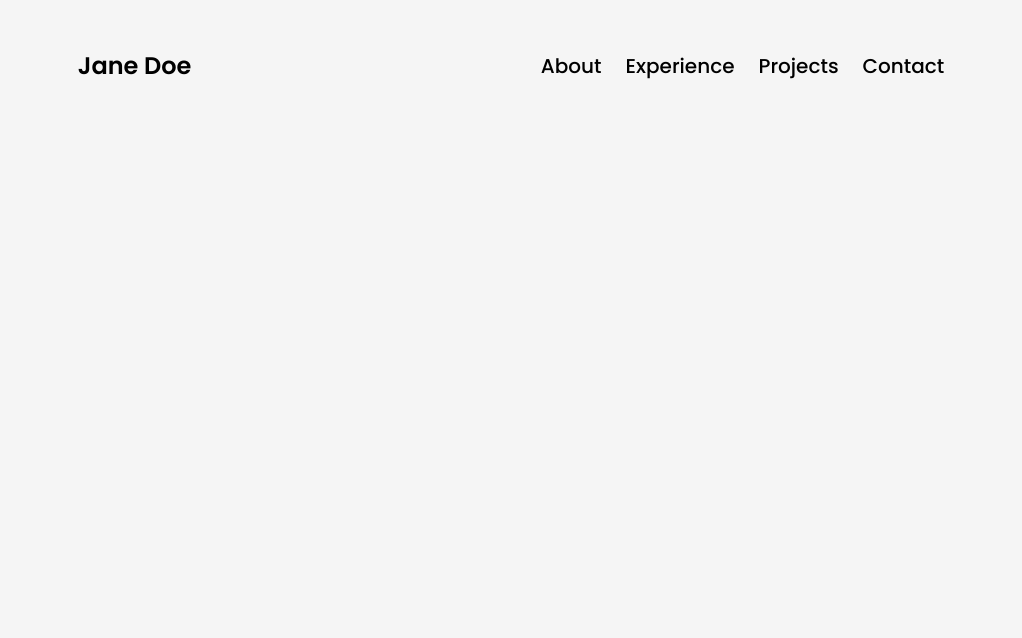
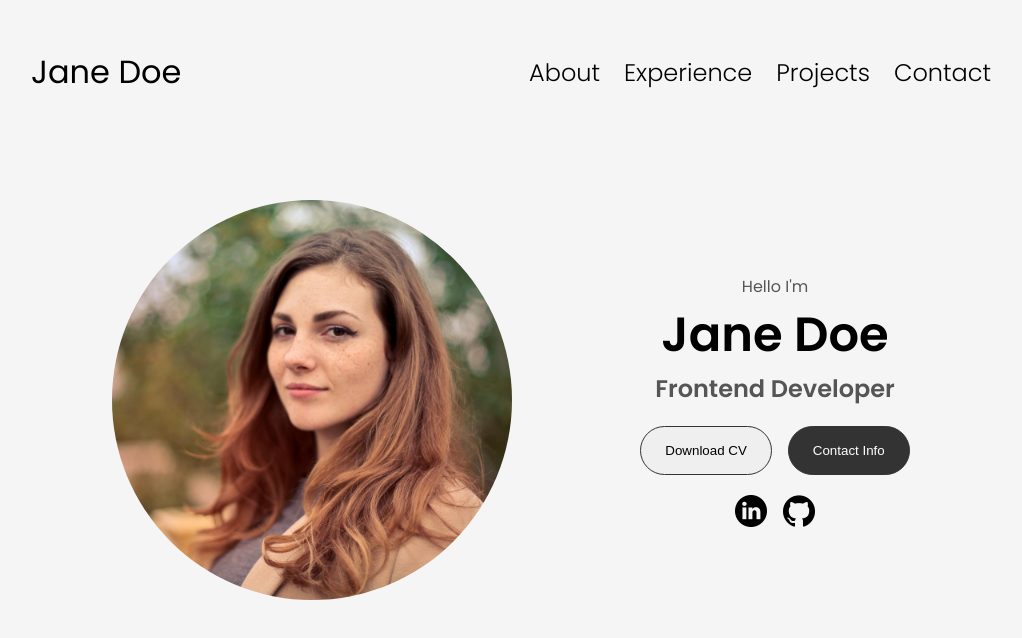
Before and after one commit to Yshika/portfoliov2, a React (Vite) app: page / in a window 1280 px wide. Shown: the top 638 px of the page, without its empty margins (129-1151 px from the left). Built offline with nearby package versions, Linux system fonts and the light colour scheme.

Commit message:
summary section

```diff
--- a/src/App.scss
+++ b/src/App.scss
@@ -1,28 +1,44 @@
 @import url('https://fonts.googleapis.com/css2?family=Poppins:ital,wght@0,100;0,200;0,300;0,400;0,500;0,600;0,700;0,800;0,900;1,100;1,200;1,300;1,400;1,500;1,600;1,700;1,800;1,900&display=swap');
 @import './styles/index.scss';
 
-*{
-  margin: 0 auto;
+* {
+  margin: 0;
   padding: 0;
   box-sizing: border-box;
 }
 
-body{
+body {
   font-family: 'Poppins', serif;
   background-color: $background_color;
 }
 
-html{
+html {
   scroll-behavior: smooth;
 }
 
-a{
+a {
   text-decoration: none;
   cursor: pointer;
+
+  &:hover {
+    text-decoration: underline;
+  }
 }
 
-img{
+img {
   width: 100%;
   height: 100%;
   object-fit: cover;
 }
+
+button {
+  border: 1px solid $background_color_dark;
+  border-radius: 25px;
+  padding: 1rem 1.5rem;
+  cursor: pointer;
+
+  &:hover {
+    background-color: $background_color_dark;
+    color: $light_text;
+  }
+}
--- a/src/App.tsx
+++ b/src/App.tsx
@@ -1,11 +1,13 @@
 import './App.scss';
 // import About from './components/About';
 import Nav from './components/Nav';
+import Summary from './components/Summary';
 
 function App() {
   return (
     <>
       <Nav />
+      <Summary />
       {/* <About /> */}
     </>
   );
--- a/src/components/Nav/style.scss
+++ b/src/components/Nav/style.scss
@@ -3,10 +3,18 @@
   display: flex;
   justify-content: space-between;
   align-items: center;
-  padding: 3rem 2rem;
+  padding: 3rem 10rem 0;
+  position: fixed;
+  width: 100%;
+  top: 0;
 
   &-title {
     @include heading;
+    font-weight: 400;
+
+    &:hover {
+      text-decoration: none;
+    }
   }
 
   &-list {
@@ -26,7 +34,7 @@
     display: none;
   }
 
-  @include responsive('small') {
+  @include responsive('medium') {
     padding: 2rem 2rem;
     width: 100%;
 
--- a/src/components/Summary/index.tsx
+++ b/src/components/Summary/index.tsx
@@ -0,0 +1,40 @@
+import data from '../../data.json';
+import './style.scss';
+
+const Summary: React.FC = () => {
+  return (
+    <div className='summary'>
+      <div className='profile-pic'>
+        <img src='/profile_pic.jpg' alt='profile' />
+      </div>
+      <div className='info'>
+        <h3 className='greeting'>Hello I'm</h3>
+        <h1 className='name'>{data?.name}</h1>
+        <h1 className='job'>{data?.job}</h1>
+
+        <div className='cta-container'>
+          <button>Download CV</button>
+          <button className='cta-dark'>Contact Info</button>
+        </div>
+        <div className='social-links'>
+          <a
+            className='icon'
+            href={data?.linkedIn}
+            target='_blank'
+            rel='noreferrer'>
+            <img src='/linkedin.png' alt='linkedin' />
+          </a>
+          <a
+            className='icon'
+            href={data?.github}
+            target='_blank'
+            rel='noreferrer'>
+            <img src='/github.png' alt='github' />
+          </a>
+        </div>
+      </div>
+    </div>
+  );
+};
+
+export default Summary;
--- a/src/components/Summary/style.scss
+++ b/src/components/Summary/style.scss
@@ -0,0 +1,72 @@
+@import '../../styles/index.scss';
+
+.summary {
+  display: flex;
+  align-items: center;
+  height: 100dvh;
+  justify-content: center;
+  gap: 8rem;
+
+  .profile-pic {
+    width: 25rem;
+    height: 25rem;
+    border-radius: 50%;
+    overflow: hidden;
+  }
+
+  .info {
+    display: grid;
+    justify-items: center;
+    gap: 1.25rem;
+
+    .greeting {
+      @include paragraph;
+    }
+
+    .name {
+      @include heading;
+      font-size: 3rem;
+      line-height: 2rem;
+    }
+
+    .job {
+      @include sub-heading;
+      font-size: 1.5rem;
+    }
+
+    .cta-container {
+      display: flex;
+      gap: 1rem;
+
+      .cta-dark {
+        background-color: $background_color_dark;
+        color: $light_text;
+
+        &:hover {
+          background-color: $light_text;
+          color: $background_color_dark;
+        }
+      }
+    }
+
+    .social-links {
+      display: flex;
+      gap: 1rem;
+
+      .icon {
+        width: 2rem;
+        height: 2rem;
+      }
+    }
+  }
+
+  @include responsive('medium') {
+    flex-direction: column;
+    gap: 4rem;
+
+    .profile-pic {
+      width: 20rem;
+      height: 20rem;
+    }
+  }
+}
--- a/src/data.json
+++ b/src/data.json
@@ -1,3 +1,8 @@
 {
-  "name": "Jane Doe"
+  "name": "Jane Doe",
+  "job": "Frontend Developer",
+  "linkedIn": "https://www.linkedin.com/in/",
+  "github": "https://www.github.com/",
+  "cvLink": "https://www.google.com",
+  "email": "abc@gmail.com"
 }
--- a/src/styles/_typography.scss
+++ b/src/styles/_typography.scss
@@ -1,12 +1,23 @@
-
 @mixin heading-secondary {
-  font-size: 1.25rem;
-  font-weight: 500;
+  font-size: 1.5rem;
+  font-weight: 300;
   color: $heading_color;
 }
 
 @mixin heading {
-  font-size: 1.5rem;
+  font-size: 2rem;
   font-weight: 600;
   color: $heading_color;
 }
+
+@mixin sub-heading {
+  font-size: 1.125rem;
+  font-weight: 600;
+  color: $paragraph_color;
+}
+
+@mixin paragraph {
+  font-size: 1rem;
+  font-weight: 400;
+  color: $paragraph_color;
+}
--- a/src/styles/_variable.scss
+++ b/src/styles/_variable.scss
@@ -1,3 +1,6 @@
 $background_color: #f5f5f5;
+$background_color_dark: #333;
+
 $paragraph_color: rgb(85, 85, 85);
 $heading_color: #000;
+$light_text: #fff;
```
Also changed, not shown: public/github.png (added), public/linkedin.png (added).
